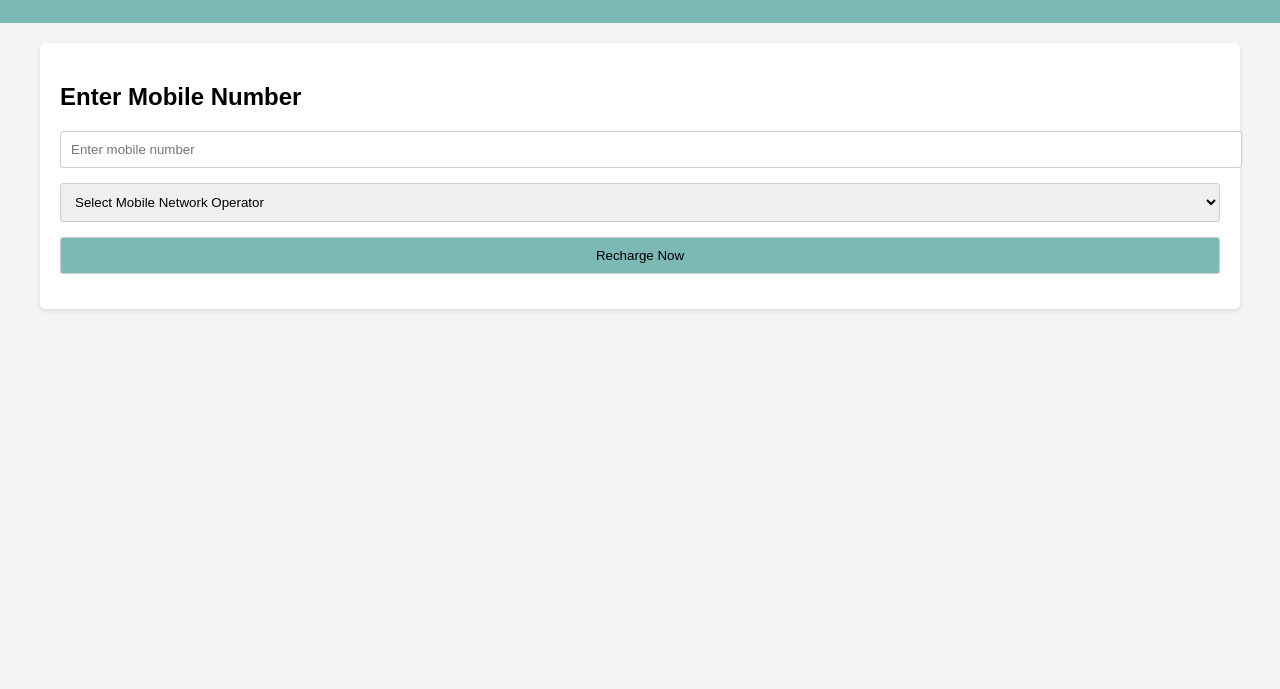
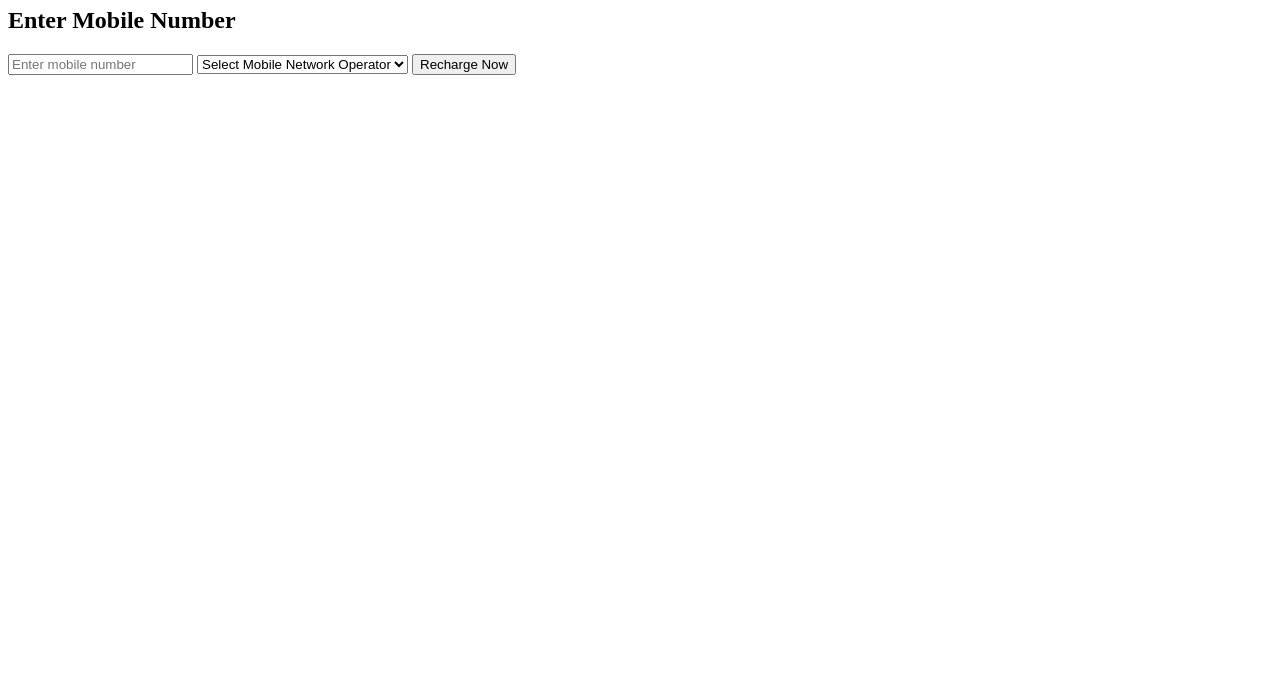
Before and after one commit to this-is-dsk/rechargewebsite, a plain HTML site: page index.html in a window 1280 px wide. Shown: the part 111-800 px from the top of the page. Drawn offline with Linux system fonts and the light colour scheme.

Commit message:
structure

```diff
--- a/index.html
+++ b/index.html
@@ -4,7 +4,7 @@
 <meta charset="UTF-8">
 <meta name="viewport" content="width=device-width, initial-scale=1.0">
 <title>SIM Card Recharge</title>
-<link rel="stylesheet" href="style.css">
+<link rel="stylesheet" href="style.css" media="screen and (max-width: 767px)">
 </head>
 <body class="body">
   <div class="header">
```
